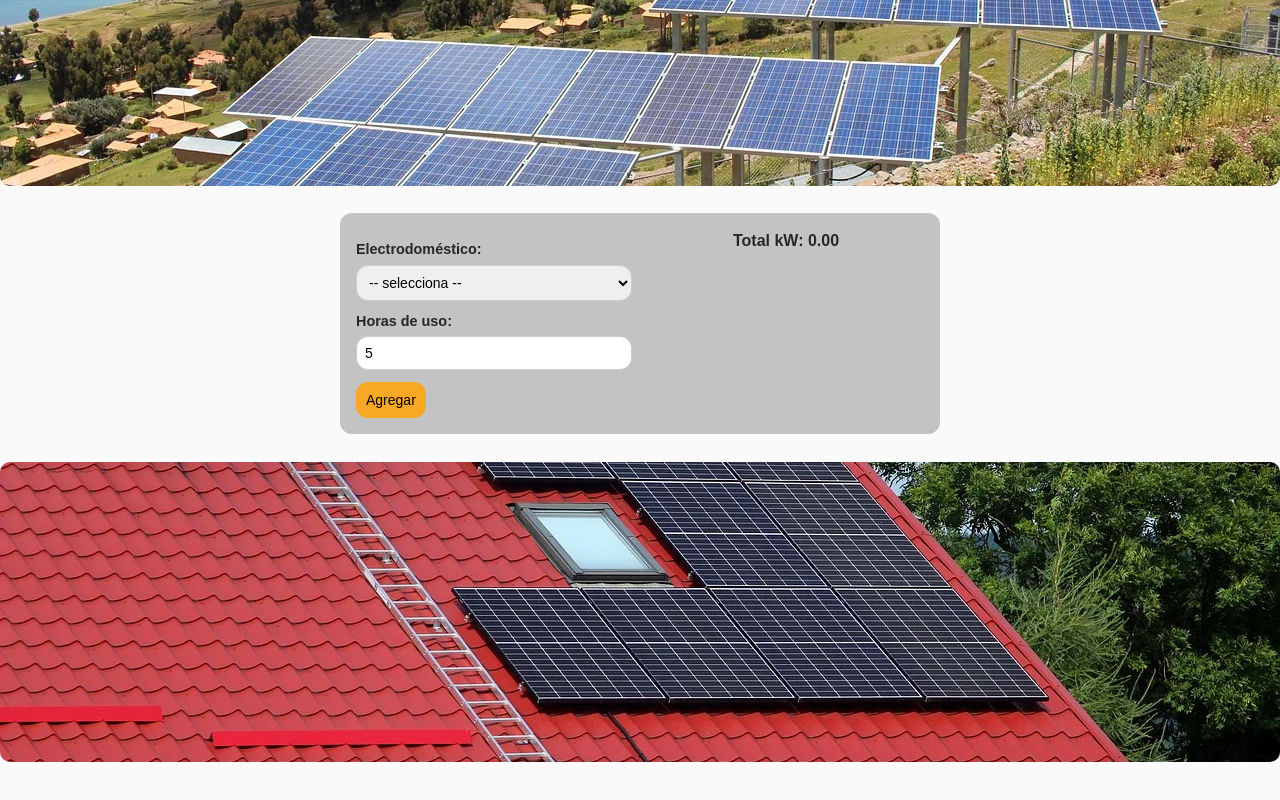
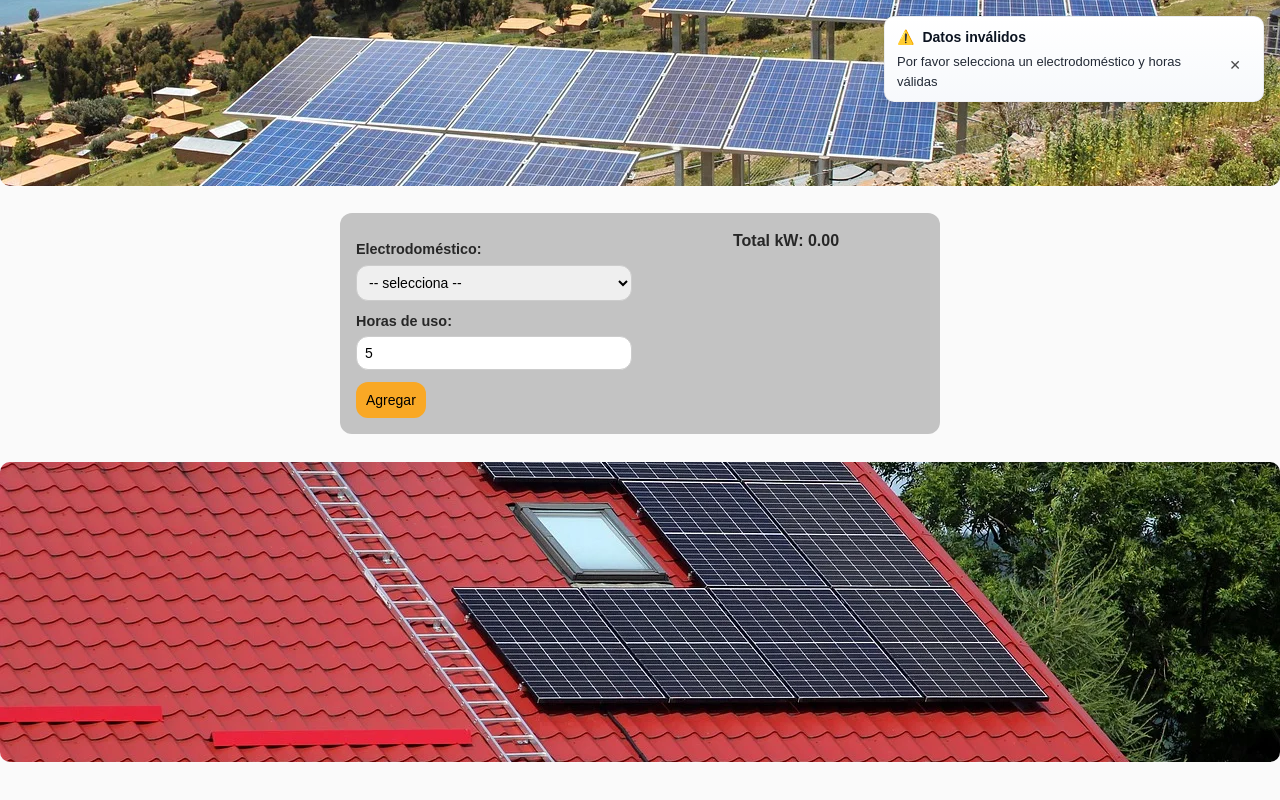
Before and after one commit to ValderramaNico/proyecto-integrador, a React (Vite) app: page /calculadora in a window 1280 px wide. Both pictures are taken after typing "5" into the empty fields and a click on the button "Agregar". Shown: the part 434-1234 px from the top of the page. Built offline with nearby package versions, Linux system fonts and the light colour scheme.

Commit message:
diseño de tostadoras

```diff
--- a/package.json
+++ b/package.json
@@ -13,6 +13,7 @@
     "lucide-react": "^0.544.0",
     "react": "^19.1.1",
     "react-dom": "^19.1.1",
+    "react-hot-toast": "^2.6.0",
     "react-router-dom": "^7.9.3"
   },
   "devDependencies": {
--- a/src/components/Calculator/calculator.jsx
+++ b/src/components/Calculator/calculator.jsx
@@ -1,7 +1,55 @@
-import styles from "./calculator.module.css";
+// IMPORTS (sin cambios)
 import { useState } from "react";
+import styles from "./Calculator.module.css";
 
-export default function Calculator() {
+//  Importamos react-hot-toast
+import { toast, Toaster } from "react-hot-toast";
+
+/* ----------------------
+   Componente para el toast
+   ---------------------- */
+const CustomToast = ({ t, status = "info", title, message, onUndo }) => {
+  // status: 'success' | 'error' | 'info'
+  return (
+    <div className={`${styles.toast} ${t.visible ? styles.toastEnter : ""}`} role="status" aria-live="polite">
+      <div className={styles.toastLeft}>
+        <div className={styles.toastTitle}>
+          {/* icono sencillo según status */}
+          {status === "success" ? "✅" : status === "error" ? "⚠️" : "ℹ️"}{" "}
+          <strong>{title}</strong>
+        </div>
+        <div className={styles.toastMessage}>{message}</div>
+      </div>
+
+      <div className={styles.toastActions}>
+        {onUndo && (
+          <button
+            className={styles.toastButton}
+            onClick={() => {
+              onUndo();
+              toast.dismiss(t.id);
+            }}
+          >
+            Deshacer
+          </button>
+        )}
+
+        <button
+          className={styles.closeBtn}
+          onClick={() => toast.dismiss(t.id)}
+          aria-label="Cerrar"
+        >
+          ✕
+        </button>
+      </div>
+    </div>
+  );
+};
+
+/* ----------------------
+   RESTO DEL COMPONENTE (igual que tu código, sólo cambié toasts)
+   ---------------------- */
+const Calculator = () => {
   const consumos = {
     estufa: 2.5,
     televisor: 0.3,
@@ -16,22 +64,78 @@ export default function Calculator() {
 
   const handleAdd = (e) => {
     e.preventDefault();
-    if (!electro || !horas || horas <= 0) return;
+    //  Muestra error si faltan datos
+    if (!electro || !horas || horas <= 0) {
+      toast.custom((t) => (
+        <CustomToast
+          t={t}
+          status="error"
+          title="Datos inválidos"
+          message="Por favor selecciona un electrodoméstico y horas válidas"
+        />
+      ));
+      return;
+    }
 
     const consumo = consumos[electro] * Number(horas);
     setLista([...lista, { tipo: electro, horas, consumo }]);
     setTotal(total + consumo);
     setElectro("");
     setHoras("");
+
+    //  Notificación de éxito al agregar (toast bonito)
+    toast.custom((t) => (
+      <CustomToast
+        t={t}
+        status="success"
+        title="Agregado"
+        message="Electrodoméstico agregado correctamente"
+      />
+    ), { duration: 2500 });
   };
 
   const handleRemove = (index) => {
     const removed = lista[index];
     setTotal(total - removed.consumo);
     setLista(lista.filter((_, i) => i !== index));
+
+    // Notificación al eliminar con opción Deshacer
+    toast.custom((t) => (
+      <CustomToast
+        t={t}
+        status="info"
+        title="Eliminado"
+        message={`${removed.tipo} eliminado`}
+        onUndo={() => {
+          // lógica de deshacer: volver a insertar el elemento en la misma posición
+          setLista((prev) => {
+            const copy = [...prev];
+            copy.splice(index, 0, removed);
+            return copy;
+          });
+          setTotal((prev) => prev + removed.consumo);
+        }}
+      />
+    ), { duration: 4000 });
   };
 
   return (
+    <div className={styles.body}>
+      {/*  Contenedor global de los toasts (config por defecto y fallback) */}
+      <Toaster
+        position="top-right"
+        reverseOrder={false}
+        toastOptions={{
+          duration: 3000,
+          style: {
+            // estilo base por si muestras toasts sin custom
+            borderRadius: "10px",
+            background: "#111827",
+            color: "#fff",
+          },
+        }}
+      />
+
       <div className={styles.calculadora}>
         <form onSubmit={handleAdd}>
           <label>Electrodoméstico:</label>
@@ -69,5 +173,8 @@ export default function Calculator() {
           <div className={styles.total}>Total kW: {total.toFixed(2)}</div>
         </div>
       </div>
+    </div>
   );
-}
+};
+
+export default Calculator;
--- a/src/components/Calculator/calculator.module.css
+++ b/src/components/Calculator/calculator.module.css
@@ -128,3 +128,74 @@ li.item i {
   cursor: pointer;
   color: #f44336;
 }
+
+/* /////////////////////////////////// */
+/* Toast básico */
+.toast {
+  display: flex;
+  align-items: center;
+  justify-content: space-between;
+  gap: 12px;
+  padding: 10px 12px;
+  border-radius: 10px;
+  box-shadow: 0 8px 20px rgba(3, 7, 18, 0.12);
+  background: linear-gradient(180deg, #fff 0%, #f7f9fc 100%);
+  color: #0b1320;
+  min-width: 260px;
+  max-width: 380px;
+  border: 1px solid rgba(11, 19, 32, 0.06);
+  transform-origin: top right;
+  opacity: 0;
+  transform: translateY(-6px) scale(0.98);
+  transition: opacity 180ms ease, transform 180ms ease;
+}
+
+.toastEnter {
+  opacity: 1;
+  transform: translateY(0) scale(1);
+}
+
+.toastLeft {
+  display: flex;
+  flex-direction: column;
+  gap: 4px;
+}
+
+.toastTitle {
+  font-size: 14px;
+  font-weight: 700;
+  display: flex;
+  align-items: center;
+  gap: 8px;
+}
+
+.toastMessage {
+  font-size: 13px;
+  opacity: 0.9;
+}
+
+.toastActions {
+  display: flex;
+  align-items: center;
+  gap: 8px;
+}
+
+.toastButton {
+  background: transparent;
+  border: 1px solid rgba(11,19,32,0.08);
+  padding: 6px 8px;
+  border-radius: 8px;
+  cursor: pointer;
+  font-weight: 600;
+  font-size: 13px;
+}
+
+.toastButton:hover { background: rgba(0,0,0,0.04); }
+
+.closeBtn {
+  background: transparent;
+  border: none;
+  cursor: pointer;
+  font-size: 14px;
+  opacity: 0.7;
+}
```
Also changed, not shown: 1 other file (tests, documents, lock files or other folders). Lines whose indentation alone changed are shown as unchanged.
